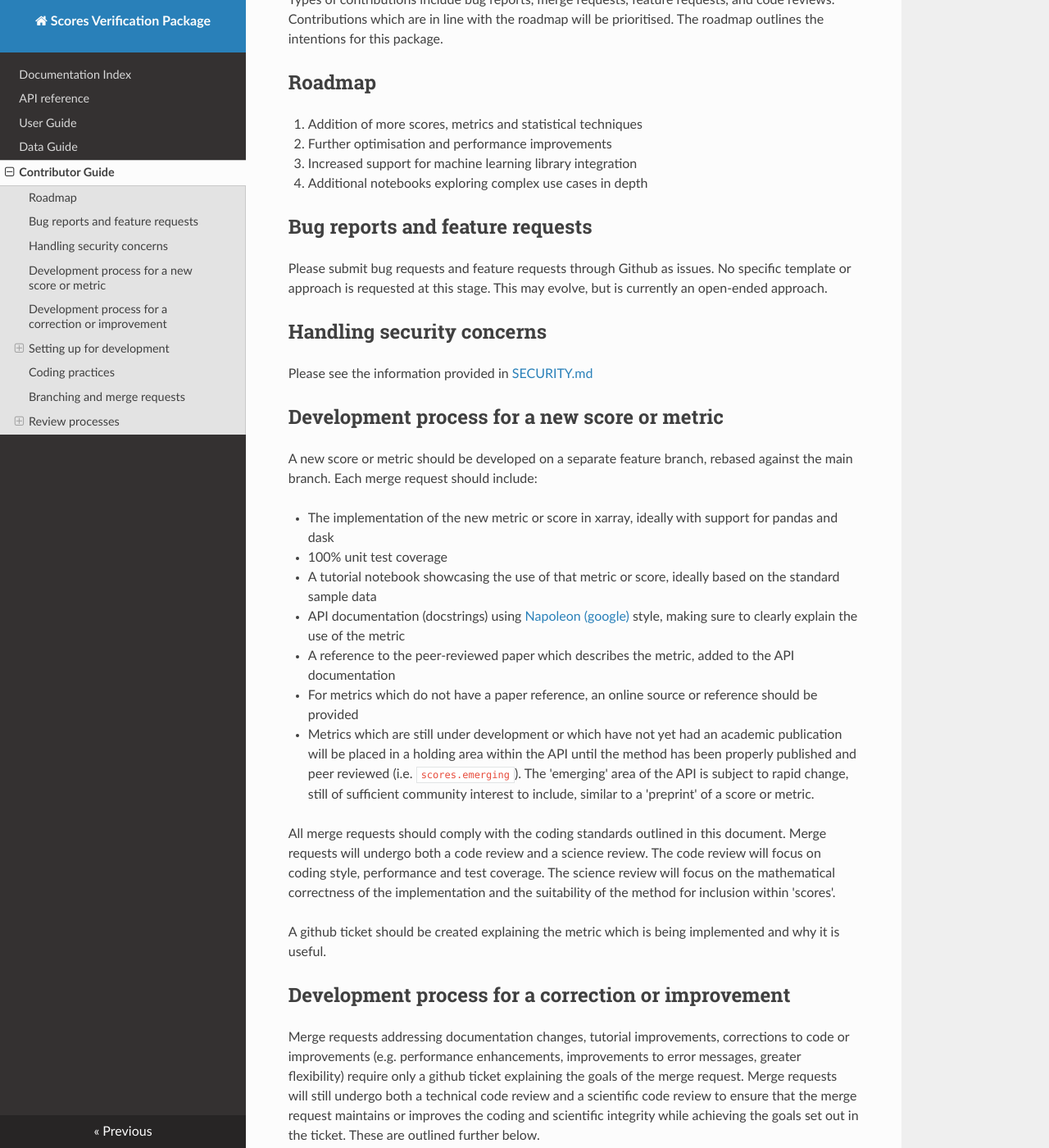
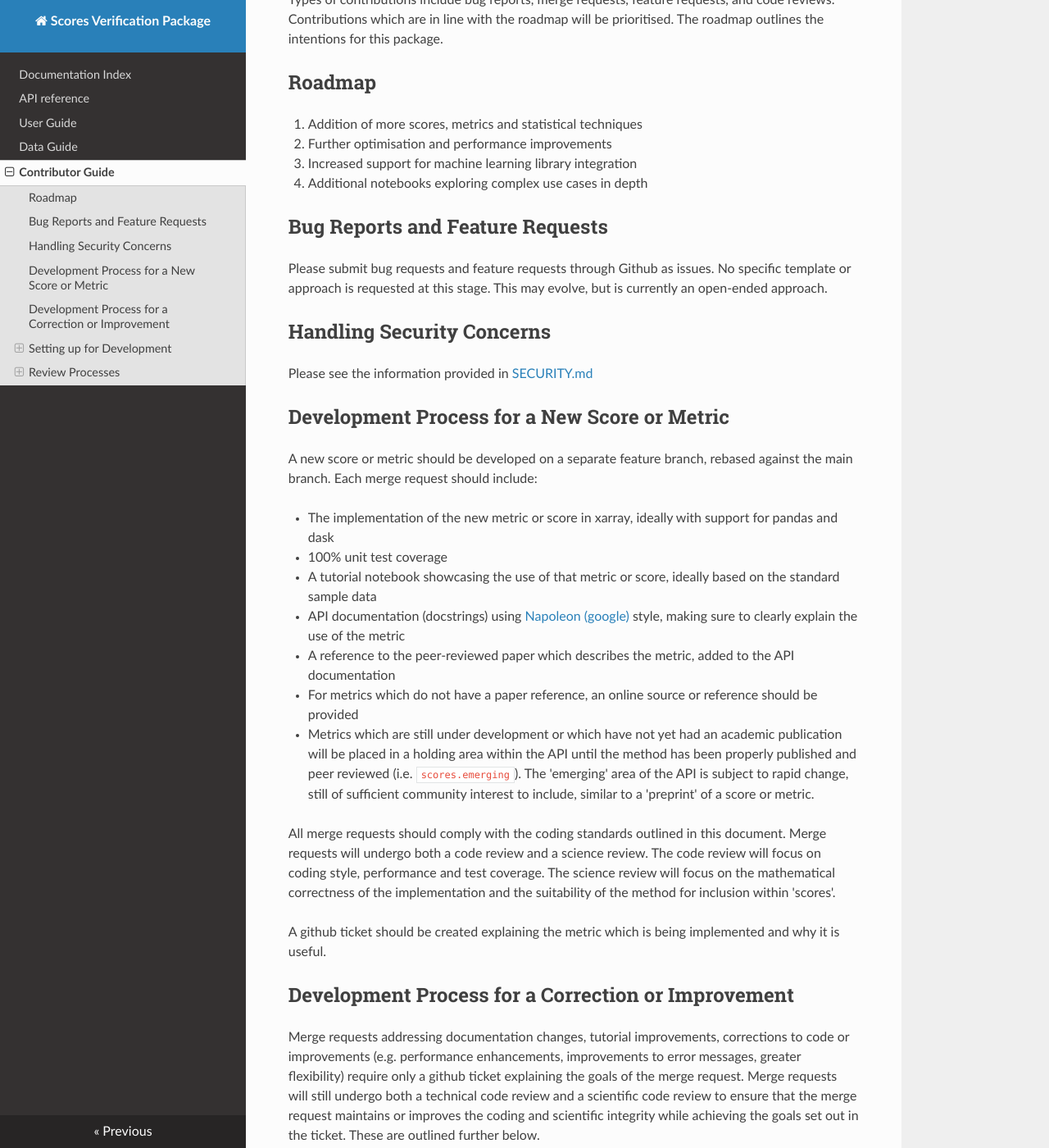
Before and after one commit to nci/scores, an MkDocs documentation site: the page built from docs/contributing.md, in a window 1280 px wide and 1400 px high, scrolled down 292 px. Shown: the whole window at 82% size. Built offline with MkDocs 1.6.1, drawn with Linux system fonts in a browser that asks for light colours; nearby versions of some CDN libraries; some of the changed text lies outside the part shown.

Commit message:
Adjustments to header capitalisation following discussion

````diff
--- a/docs/contributing.md
+++ b/docs/contributing.md
@@ -12,15 +12,15 @@ Types of contributions include bug reports, merge requests, feature requests, an
 3. Increased support for machine learning library integration
 4. Additional notebooks exploring complex use cases in depth
 
-## Bug reports and feature requests
+## Bug Reports and Feature Requests
 
 Please submit bug requests and feature requests through Github as issues. No specific template or approach is requested at this stage. This may evolve, but is currently an open-ended approach.
 
-## Handling security concerns
+## Handling Security Concerns
 
 Please see the information provided in [SECURITY.md](SECURITY.md)
 
-## Development process for a new score or metric
+## Development Process for a New Score or Metric
 
 A new score or metric should be developed on a separate feature branch, rebased against the main branch. Each merge request should include:
 
@@ -36,11 +36,11 @@ All merge requests should comply with the coding standards outlined in this docu
 
 A github ticket should be created explaining the metric which is being implemented and why it is useful.
 
-## Development process for a correction or improvement
+## Development Process for a Correction or Improvement
 
 Merge requests addressing documentation changes, tutorial improvements, corrections to code or improvements (e.g. performance enhancements, improvements to error messages, greater flexibility) require only a github ticket explaining the goals of the merge request. Merge requests will still undergo both a technical code review and a scientific code review to ensure that the merge request maintains or improves the coding and scientific integrity while achieving the goals set out in the ticket. These are outlined further below.
 
-## Setting up for development
+## Setting up for Development
 
 There are many ways to set up a development environment, most of which should be okay to adopt. This document sets out just one possible way. Conda based virtual environments are also suitable.
 
@@ -91,11 +91,11 @@ To automate linter and fixer checks this project uses `pre-commit` which is set
 pre-commit install -t pre-commit -t pre-push
 ```
 
-## Coding practices
+### Coding Practices
 
 Pylint and black should be used at all times to ensure a consistent approach to coding. Isort should be used for the ordering of import statements. All merge requests will be checked prior to acceptance. The project will include configuration files which may be used to capture any overrides to convention that may be adopted.
 
-## Branching and merge requests
+### Branching and Merge Requests
 
 Scores follows the [ git-flow ](https://www.atlassian.com/git/tutorials/comparing-workflows/gitflow-workflow) branching model. This can be summarised as follows:
 
@@ -116,7 +116,7 @@ For most developers, this can be simplified to:
  - Create a merge request for your feature when you're ready.
 
 
-## Review processes
+## Review Processes
 
 Contributions of code through merge requests are welcomed. Prior to developing a merge request, it is a good idea to create an issue in the tracker to capture what the merge request is trying to achieve, any pertinent details, and how it aligns to the roadmap.
 
@@ -126,7 +126,7 @@ The code review process does not differ between contributions from the core team
 
 Code will also be reviewed for test coverage, stylistic conventions, thoroughness and correctness by a team of software specialists.
 
-### Scope of a code review
+### Scope of a Code Review
 
 A code review is not responsible for scientific correctness; that will be handled by the science review. A code review is responsible for checking the following:
 
@@ -138,7 +138,7 @@ A code review is not responsible for scientific correctness; that will be handle
 6. Code does not do anything unexpected or beyond the scope of the function
 7. Any additional dependencies are justified and do not result in bloat
 
-### Scope of a science review
+### Scope of a Science Review
 
 A science review should answer the following questions:
 
````
